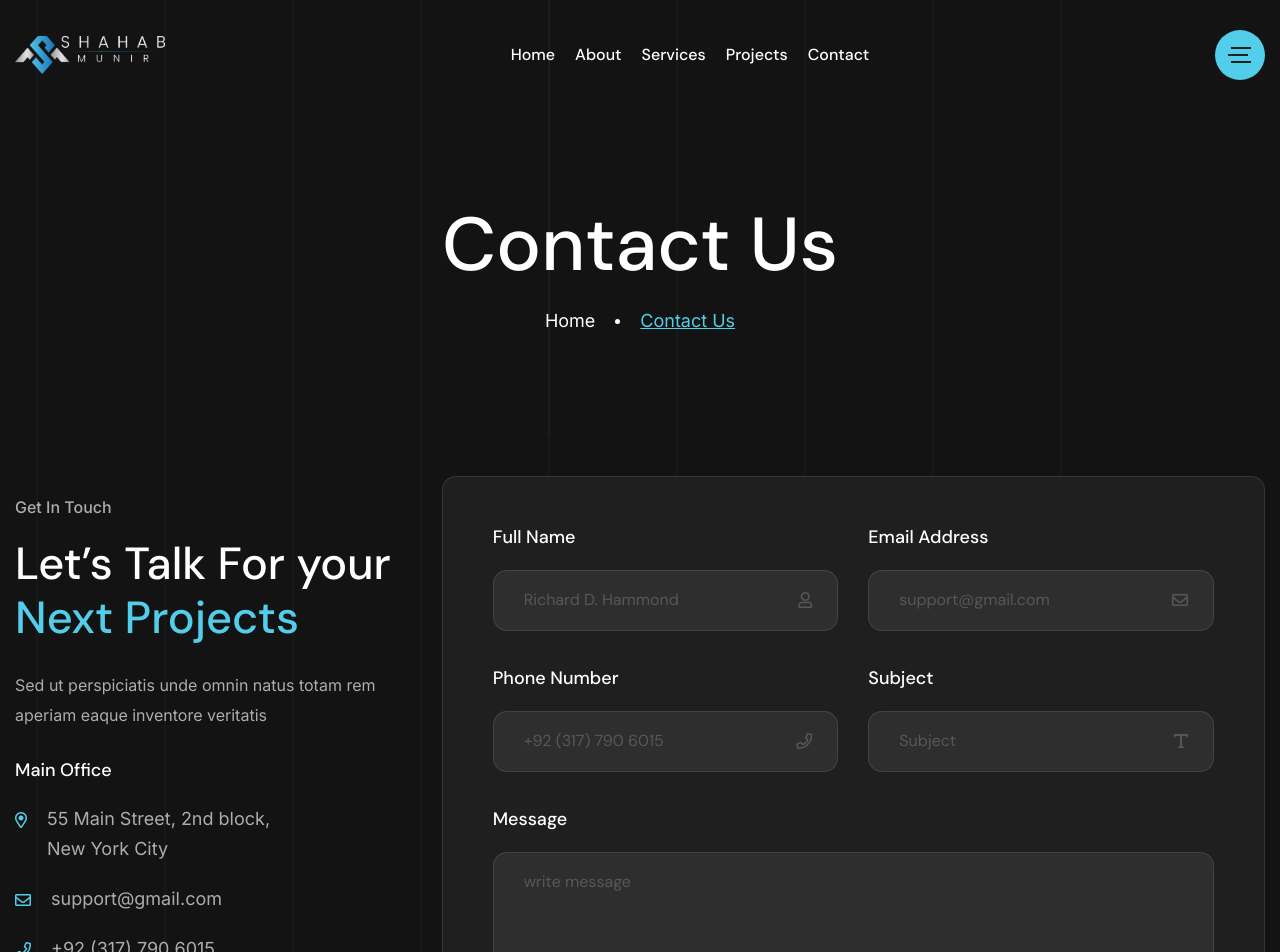
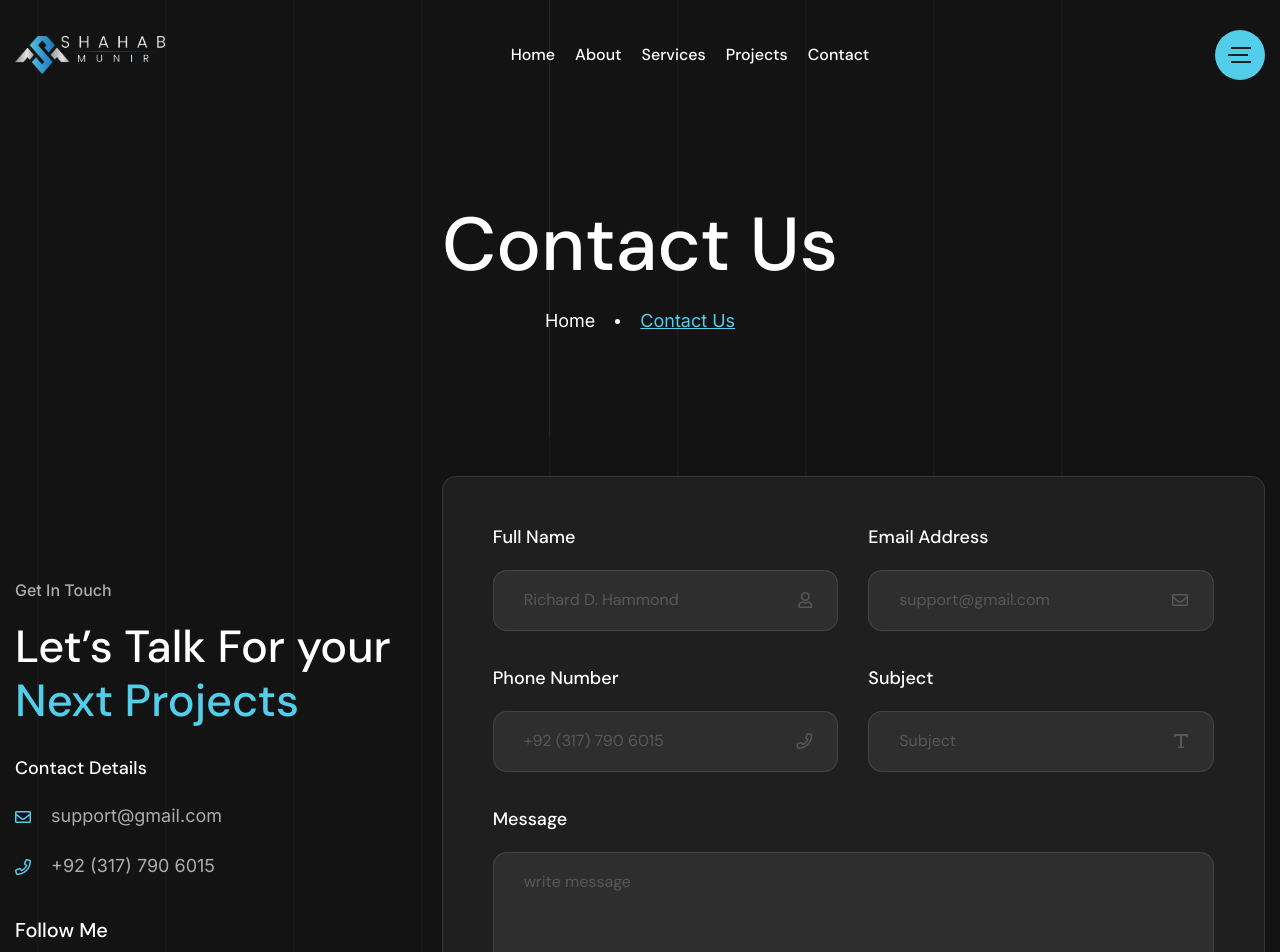
Before and after one commit to wahabsharif/shahab-portfolio-v2, a Next.js app: page /contact in a window 1280 px wide. Shown: the top 952 px of the page. Built offline with nearby package versions, Linux system fonts and the light colour scheme.

Commit message:
contact Page

```diff
--- a/app/contact/page.js
+++ b/app/contact/page.js
@@ -20,19 +20,10 @@ const page = () => {
                   <h2>
                     Let’s Talk For your <span>Next Projects</span>
                   </h2>
-                  <p>
-                    Sed ut perspiciatis unde omnin natus totam rem aperiam eaque
-                    inventore veritatis
-                  </p>
                 </div>
-                <h6>Main Office</h6>
+                <h6>Contact Details</h6>
                 <div className="widget_contact_info mb-35">
                   <ul>
-                    <li>
-                      <i className="far fa-map-marker-alt" /> 55 Main Street,
-                      2nd block,
-                      <br /> New York City
-                    </li>
                     <li>
                       <i className="far fa-envelope" />{" "}
                       <a href="mailto:support@gmail.com">support@gmail.com</a>
@@ -191,7 +182,7 @@ const page = () => {
       </section>
       {/* Contact Page Area end */}
       {/* Location Map Area Start */}
-      <div className="contact-page-map pb-120 rpb-90 wow fadeInUp delay-0-2s">
+      {/* <div className="contact-page-map pb-120 rpb-90 wow fadeInUp delay-0-2s">
         <div className="container">
           <div className="our-location">
             <iframe
@@ -203,7 +194,7 @@ const page = () => {
             />
           </div>
         </div>
-      </div>
+      </div> */}
     </NoxfolioLayout>
   );
 };
```
